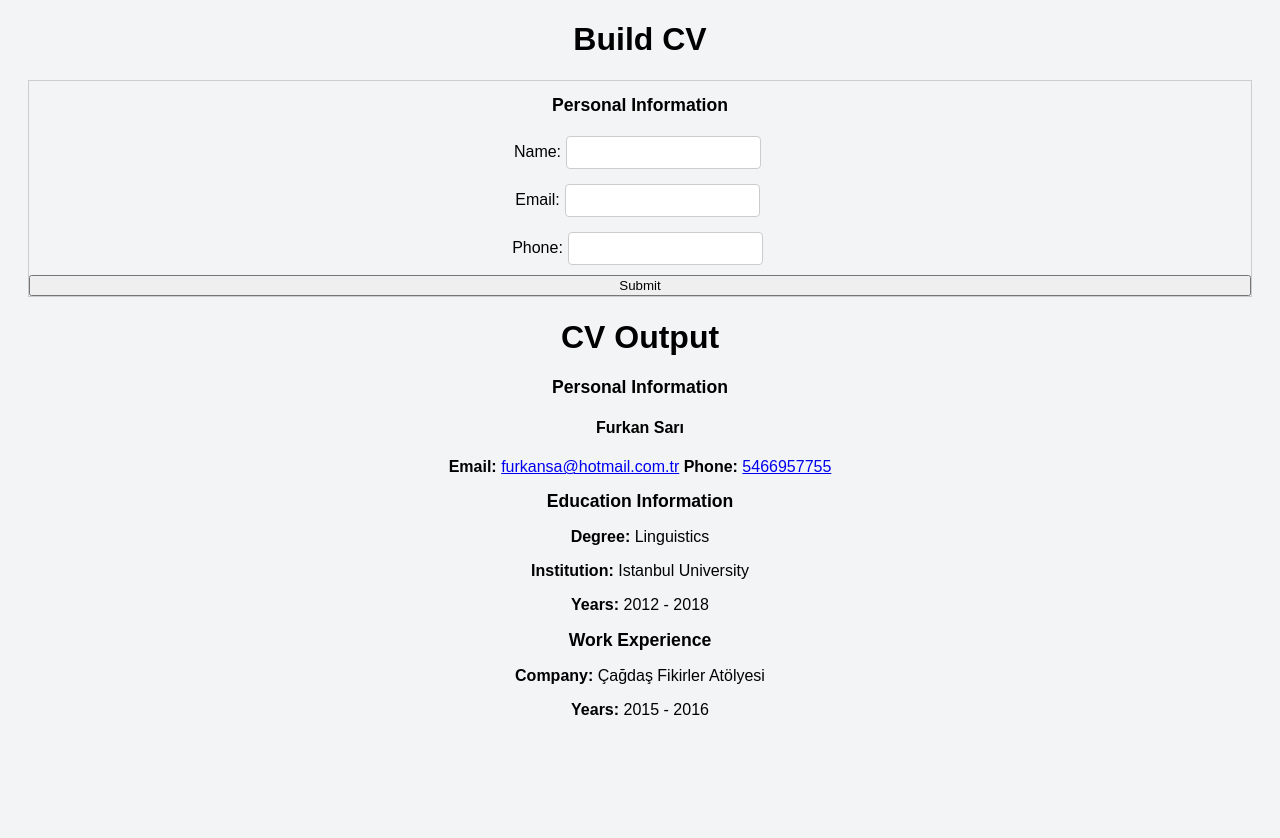
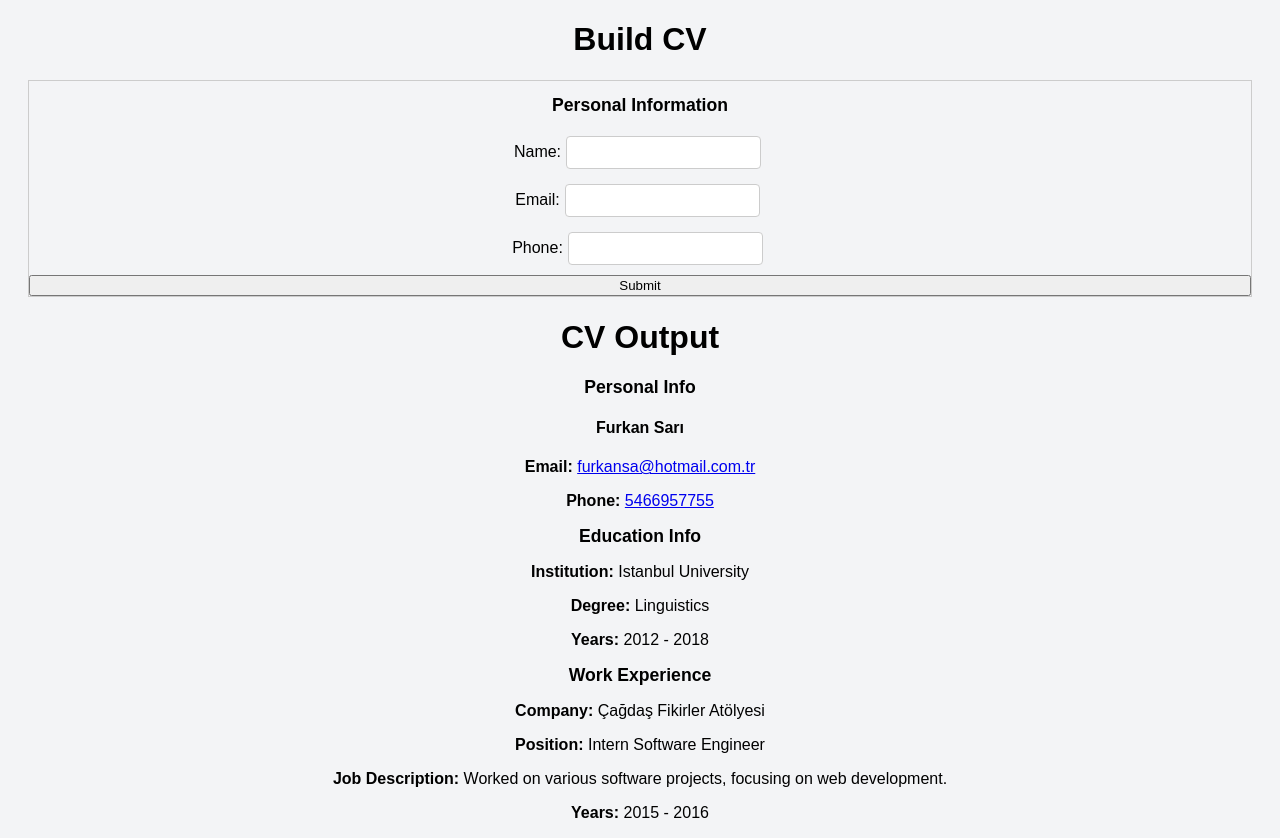
Before and after one commit to furkanssarri/cv-builder, a React (Vite) app: page / in a window 1280 px wide. Before the commit the page ends 800 px from the top, so only its background shows below. Built offline with nearby package versions, Linux system fonts and the light colour scheme.

Commit message:
fix: remove duplicate `output` components
the output components were duplicate and were violating the DRY; all of
the output components were gathered in one single `OutputSection.jsx`
component to conditionally render.

```diff
--- a/src/components/output/OutputEducationInfo.jsx
+++ /dev/null
@@ -1,28 +0,0 @@
-import React from "react";
-
-const OutputEducationInfo = ({ educationInfo }) => {
-  return (
-    <div className="display-info">
-      {educationInfo.degree && (
-        <p>
-          <strong>Degree:</strong> {educationInfo.degree}
-        </p>
-      )}
-
-      {educationInfo.institution && (
-        <p>
-          <strong>Institution: </strong> {educationInfo.institution}
-        </p>
-      )}
-
-      {educationInfo.startYear && educationInfo.endYear && (
-        <p>
-          <strong>Years: </strong> {educationInfo.startYear} -{" "}
-          {educationInfo.endYear}
-        </p>
-      )}
-    </div>
-  );
-};
-
-export default OutputEducationInfo;
--- a/src/components/output/OutputPersonalInfo.jsx
+++ /dev/null
@@ -1,25 +0,0 @@
-import React from "react";
-
-const OutputPersonalInfo = ({ personalInfo }) => {
-  return (
-    <div className="display-info">
-      {personalInfo.name && (
-        <h4>{`${personalInfo.name} ${personalInfo.surname}`}</h4>
-      )}
-      {personalInfo.email && (
-        <span>
-          <strong>Email:</strong>{" "}
-          <a href={`mailto:${personalInfo.email}`}>{personalInfo.email}</a>
-        </span>
-      )}{" "}
-      {personalInfo.phone && (
-        <span>
-          <strong>Phone:</strong>{" "}
-          <a href={`tel:${personalInfo.phone}`}>{personalInfo.phone}</a>
-        </span>
-      )}
-    </div>
-  );
-};
-
-export default OutputPersonalInfo;
--- /dev/null
+++ b/src/components/output/OutputSection.jsx
@@ -0,0 +1,61 @@
+import React from "react";
+
+const OutputSection = ({ personalInfo, educationInfo, workExperience }) => {
+  return (
+    <div className="display-info">
+      {personalInfo && (
+        <div className="data-row">
+          <h4>{`${personalInfo.name} ${personalInfo.surname}`}</h4>
+          <p>
+            <strong>Email: </strong>
+            <a href={`mailto:${personalInfo.email}`}>{personalInfo.email}</a>
+          </p>
+          <p>
+            <strong>Phone: </strong>
+            <a href={`tel:${personalInfo.phone}`}>{personalInfo.phone}</a>
+          </p>
+        </div>
+      )}
+
+      {educationInfo && (
+        <div className="data-row">
+          <p>
+            <strong>Institution: </strong>
+            {educationInfo.institution}
+          </p>
+          <p>
+            <strong>Degree: </strong>
+            {educationInfo.degree}
+          </p>
+          <p>
+            <strong>Years: </strong>
+            {educationInfo.startYear} - {educationInfo.endYear}
+          </p>
+        </div>
+      )}
+
+      {workExperience && (
+        <div className="data-row">
+          <p>
+            <strong>Company: </strong>
+            {workExperience.company}
+          </p>
+          <p>
+            <strong>Position: </strong>
+            {workExperience.jobTitle}
+          </p>
+          <p>
+            <strong>Job Description: </strong>
+            {workExperience.description}
+          </p>
+          <p>
+            <strong>Years: </strong>
+            {workExperience.startYear} - {workExperience.endYear}
+          </p>
+        </div>
+      )}
+    </div>
+  );
+};
+
+export default OutputSection;
--- a/src/components/output/OutputWorkXp.jsx
+++ /dev/null
@@ -1,26 +0,0 @@
-import React from "react";
-
-const OutputWorkXp = ({ workExperience }) => {
-  return (
-    <div className="display-info">
-      {workExperience.jobtitle && (
-        <p>
-          <strong>Job Title:</strong> {workExperience.jobtitle}
-        </p>
-      )}
-      {workExperience.company && (
-        <p>
-          <strong>Company:</strong> {workExperience.company}
-        </p>
-      )}
-      {workExperience.startYear && workExperience.endYear && (
-        <p>
-          <strong>Years: </strong> {workExperience.startYear} -{" "}
-          {workExperience.endYear}
-        </p>
-      )}
-    </div>
-  );
-};
-
-export default OutputWorkXp;
--- a/src/components/output/Resume.jsx
+++ b/src/components/output/Resume.jsx
@@ -1,19 +1,15 @@
 import React from "react";
-import OutputPersonalInfo from "./OutputPersonalInfo";
-import OutputEducationInfo from "./OutputEducationInfo";
-import OutputWorkXp from "./OutputWorkXp";
+import OutputSection from "./OutputSection";
 
 const Resume = ({ personalInfo, educationInfo, workExperience }) => {
   return (
     <>
-      <div>
-        <h2 className="data-section">Personal Information</h2>
-        <OutputPersonalInfo personalInfo={personalInfo} />
-        <h2 className="data-section">Education Information</h2>
-        <OutputEducationInfo educationInfo={educationInfo} />
-        <h2 className="data-section">Work Experience</h2>
-        <OutputWorkXp workExperience={workExperience} />
-      </div>
+      <h2>Personal Info</h2>
+      <OutputSection personalInfo={personalInfo} />
+      <h2>Education Info</h2>
+      <OutputSection educationInfo={educationInfo} />
+      <h2>Work Experience</h2>
+      <OutputSection workExperience={workExperience} />
     </>
   );
 };
```
